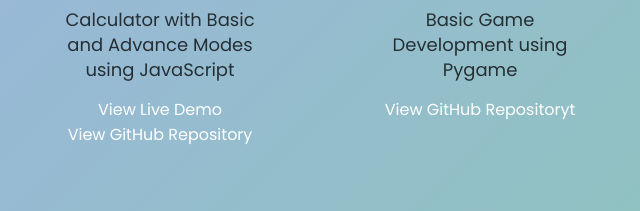
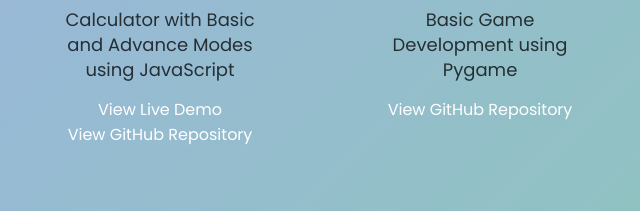
Before and after one commit to KuntalPramanik25/My-Portfolio, a plain HTML site: page index.html in a window 1280 px wide. Shown: the part 2167-2378 px from the top of the page, 640-1280 px from the left. Drawn offline with Linux system fonts and the light colour scheme; a web font is replaced by a local one.

Commit message:
Update index.html

```diff
--- a/index.html
+++ b/index.html
@@ -122,7 +122,7 @@
 			<img class="screenshots" src="Screenshots/Space-Invaders.png" alt="Space Invaders Game Screenshot">
 			<h4><strong>Space Invaders Game</strong></h4>
 			<h5>Basic Game Development using Pygame</h5>
-			<a href="https://github.com/KuntalPramanik25/Space-Invaders.git" target="_blank" class="text">View GitHub Repositoryt</a>
+			<a href="https://github.com/KuntalPramanik25/Space-Invaders.git" target="_blank" class="text">View GitHub Repository</a>
 		</div>
 
 		<img class="transparent" src="Images/Line.gif" alt="Line">
```
